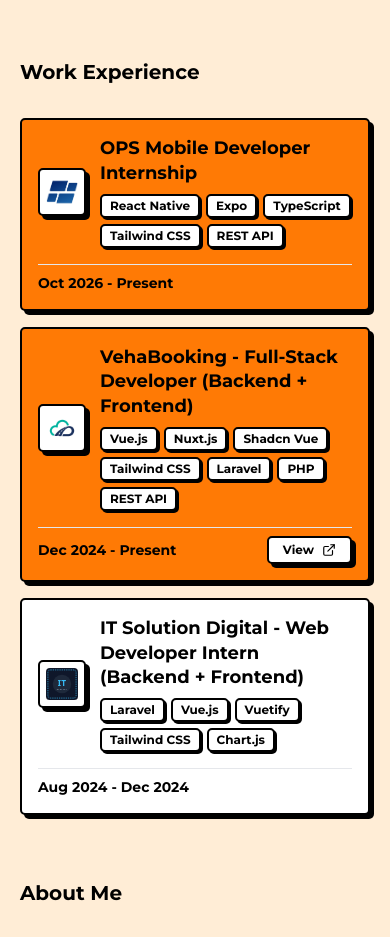
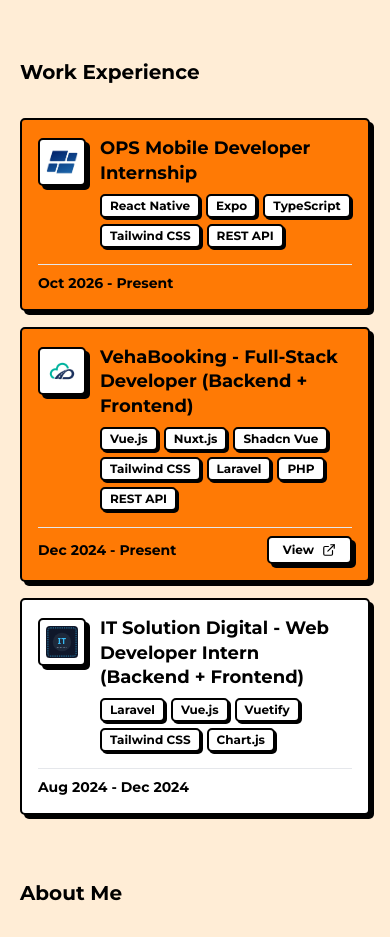
Before and after one commit to koeuk/Portfolio, a Next.js app: page / in a window 390 px wide. Shown: the part 4863-5800 px from the top of the page. Built offline with nearby package versions, Linux system fonts and the light colour scheme; no server answers.

Commit message:
fix: align work experience items properly on mobile viewports

```diff
--- a/components/home/WorkExperience.tsx
+++ b/components/home/WorkExperience.tsx
@@ -47,8 +47,8 @@
           <Card as="li" key={job.key} tone={job.current ? 'main' : 'bw'} className="reveal-on-scroll p-4 sm:p-5">
             <div className="flex flex-col gap-4 sm:flex-row sm:items-center sm:justify-between">
               {/* Left: Logo & Job Details */}
-              <div className="flex items-center gap-3.5 sm:gap-4 min-w-0">
-                <div className="neo h-12 w-12 sm:h-14 sm:w-14 flex-shrink-0 overflow-hidden bg-white p-1.5 flex items-center justify-center">
+              <div className="flex items-start sm:items-center gap-3.5 sm:gap-4 min-w-0">
+                <div className="neo h-12 w-12 sm:h-14 sm:w-14 flex-shrink-0 overflow-hidden bg-white p-1.5 flex items-center justify-center mt-0.5 sm:mt-0">
                   <img
                     src={job.image}
                     alt={t(`workExperience.${job.key}.role`)}
```
